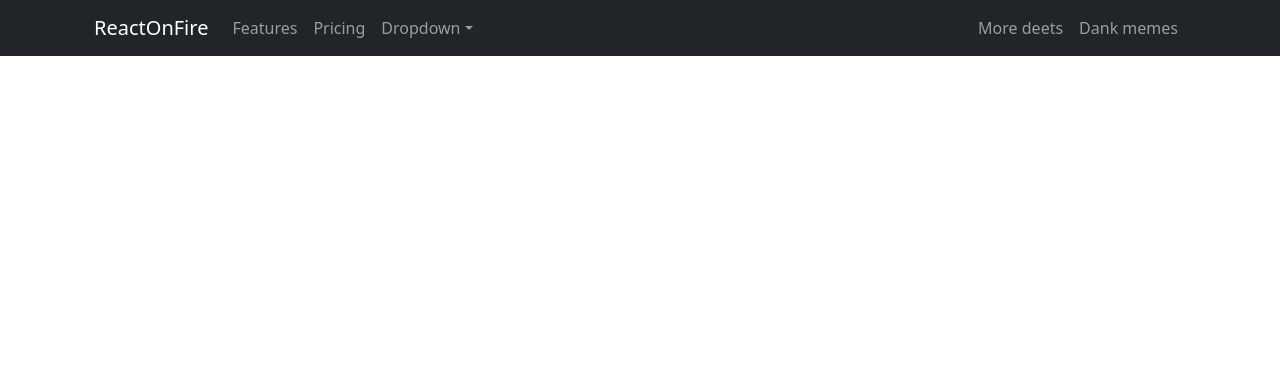
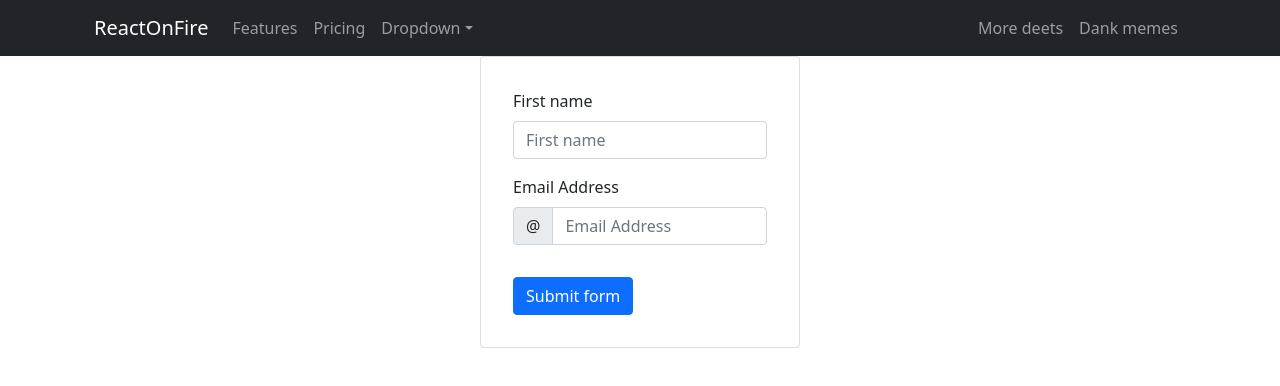
Before and after one commit to DevWill-Emme/ReactOnFire, a React (Create React App) app: page /login in a window 1280 px wide. Shown: the top 386 px of the page. Built offline with nearby package versions, Linux system fonts and the light colour scheme.

Commit message:
set login

```diff
--- a/src/pages/Login/index.jsx
+++ b/src/pages/Login/index.jsx
@@ -1,10 +1,54 @@
 import './style.css';
-import {Container} from "react-bootstrap";
+import {useState} from "react";
+import {Button, Card, Container, Form, InputGroup, Row} from "react-bootstrap";
 
 function Login() {
+	const [validated, setValidated] = useState(false);
+
+	const handleSubmit = (event) => {
+		const form = event.currentTarget;
+		if (form.checkValidity() === false) {
+			event.preventDefault();
+			event.stopPropagation();
+		}
+
+		setValidated(true);
+	};
+
 	return (
-		<Container>
-
+		<Container className="d-flex justify-content-center align-content-center">
+			<Card style={{width: "20rem", padding: "2rem"}}>
+				<Form noValidate validated={validated} onSubmit={handleSubmit}>
+					<Row className="mb-3">
+						<Form.Group>
+							<Form.Label>First name</Form.Label>
+							<Form.Control
+								required
+								type="text"
+								placeholder="First name"
+							/>
+							<Form.Control.Feedback>Looks good!</Form.Control.Feedback>
+						</Form.Group>
+					</Row>
+					<Row>
+						<Form.Group>
+							<Form.Label>Email Address</Form.Label>
+							<InputGroup hasValidation>
+								<InputGroup.Text id="inputGroupPrepend">@</InputGroup.Text>
+								<Form.Control
+									type="email"
+									placeholder="Email Address"
+									required
+								/>
+								<Form.Control.Feedback type="invalid">
+									Please provide a valid email address
+								</Form.Control.Feedback>
+							</InputGroup>
+						</Form.Group>
+					</Row>
+					<Button style={{marginTop: "2rem"}} type="submit">Submit form</Button>
+				</Form>
+			</Card>
 		</Container>
 	);
 }
```
